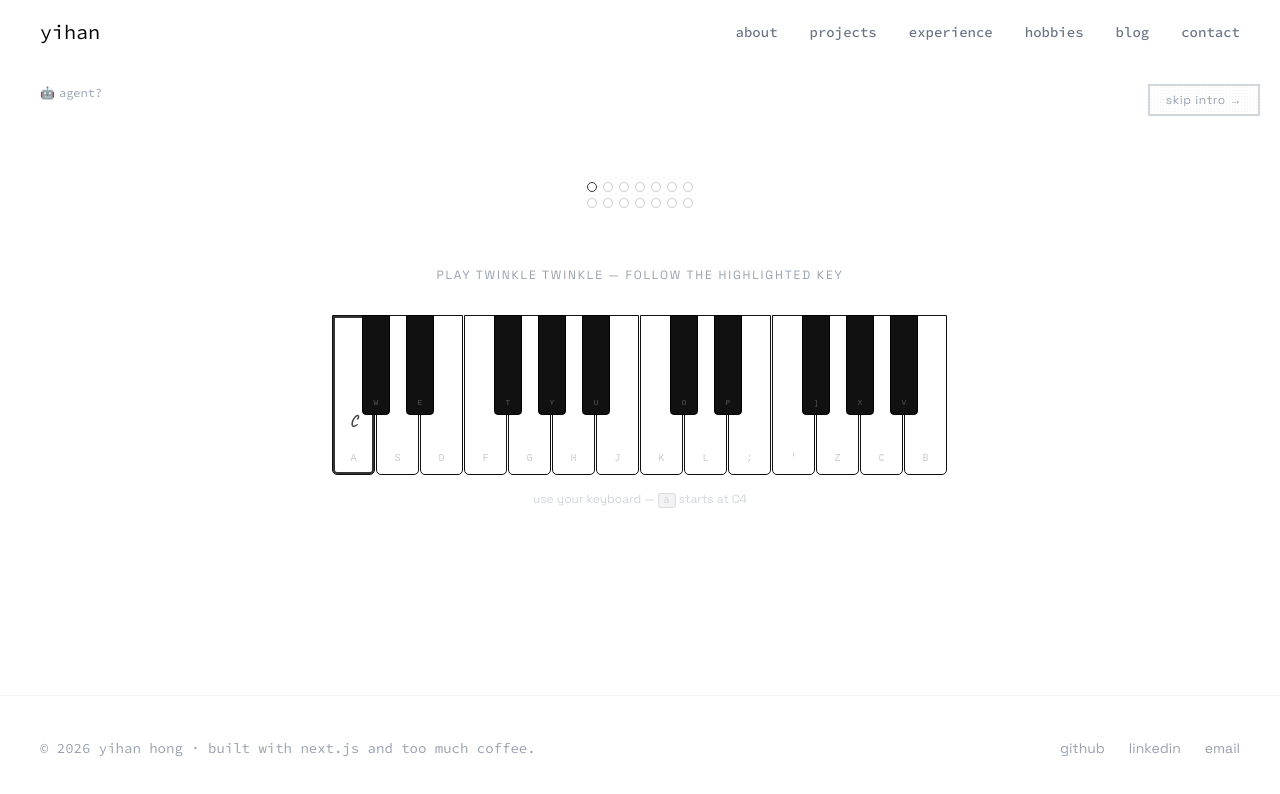
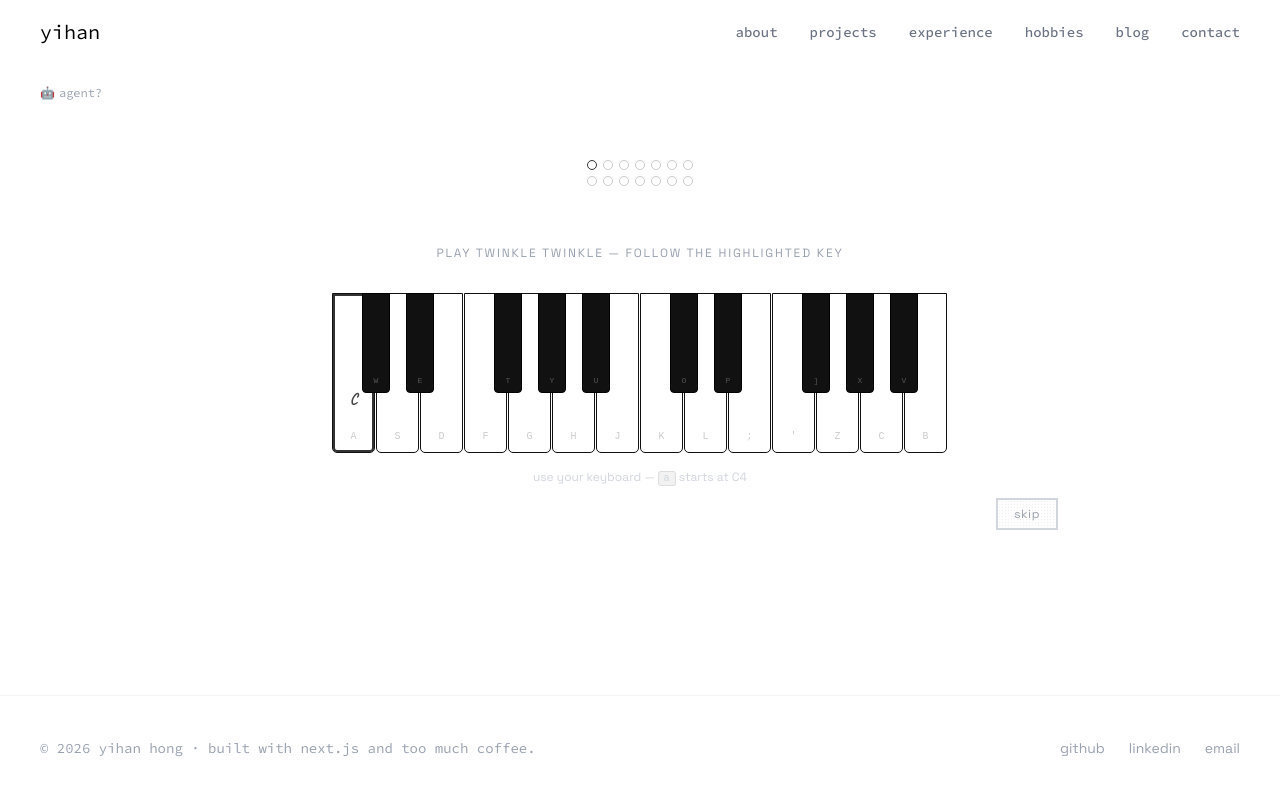
Before and after one commit to yih0nk/yihan.dev, a Next.js app: page / in a window 1280 px wide. Shown: the top 794 px of the page. Built offline with nearby package versions, Linux system fonts and the light colour scheme.

Commit message:
button position

```diff
--- a/src/components/interactive/PianoHero.tsx
+++ b/src/components/interactive/PianoHero.tsx
@@ -322,7 +322,7 @@ export default function PianoHero() {
             </p>
 
             {/* ── Piano keyboard ─────────────────────────────────────────── */}
-            <div>
+            <div className="flex flex-col items-center">
             {/* Keys container */}
             <div
               style={{
@@ -453,6 +453,20 @@ export default function PianoHero() {
                 starts at C4
               </p>
             )}
+
+            {/* Skip button — below keyboard, right-aligned */}
+            <div style={{ width: keyboardWidth + 220, display: 'flex', justifyContent: 'flex-end', marginTop: 12 }}>
+              <button
+                onClick={skip}
+                className="border-2 border-gray-300 px-4 py-1.5 text-xs text-gray-400 btn-grain hover:bg-gray-300 hover:text-gray-700 transition-all"
+                style={{
+                  fontFamily: "'Space Grotesk', system-ui, sans-serif",
+                  letterSpacing: '0.05em',
+                }}
+              >
+                skip
+              </button>
+            </div>
             </div>
           </motion.div>
         ) : (
@@ -518,23 +532,6 @@ export default function PianoHero() {
 
       {/* ── Doodles after completion ──────────────────────────────────── */}
       {completed && <Doodles />}
-
-      {/* ── Skip button ────────────────────────────────────────────────── */}
-      {!completed && (
-        <button
-          onClick={skip}
-          className="absolute border-2 border-gray-300 px-4 py-1.5 text-xs text-gray-400 btn-grain hover:bg-gray-300 hover:text-gray-700 transition-all"
-          style={{
-            top: 20,
-            right: 20,
-            fontFamily: "'Space Grotesk', system-ui, sans-serif",
-            letterSpacing: '0.05em',
-            zIndex: 10,
-          }}
-        >
-          skip intro →
-        </button>
-      )}
     </div>
   )
 }
```
Also changed, not shown: 1 other file (tests, documents, lock files or other folders).
